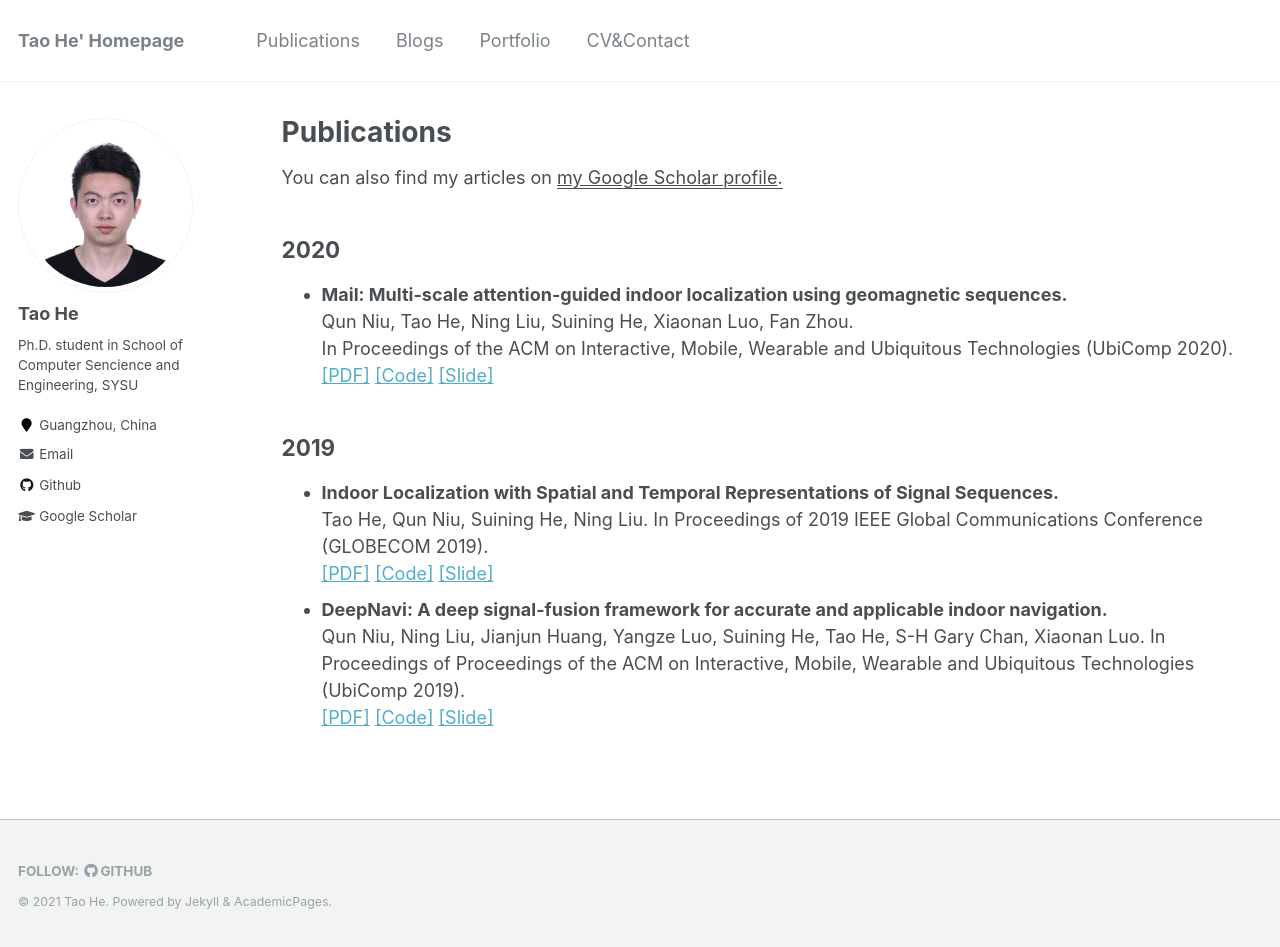
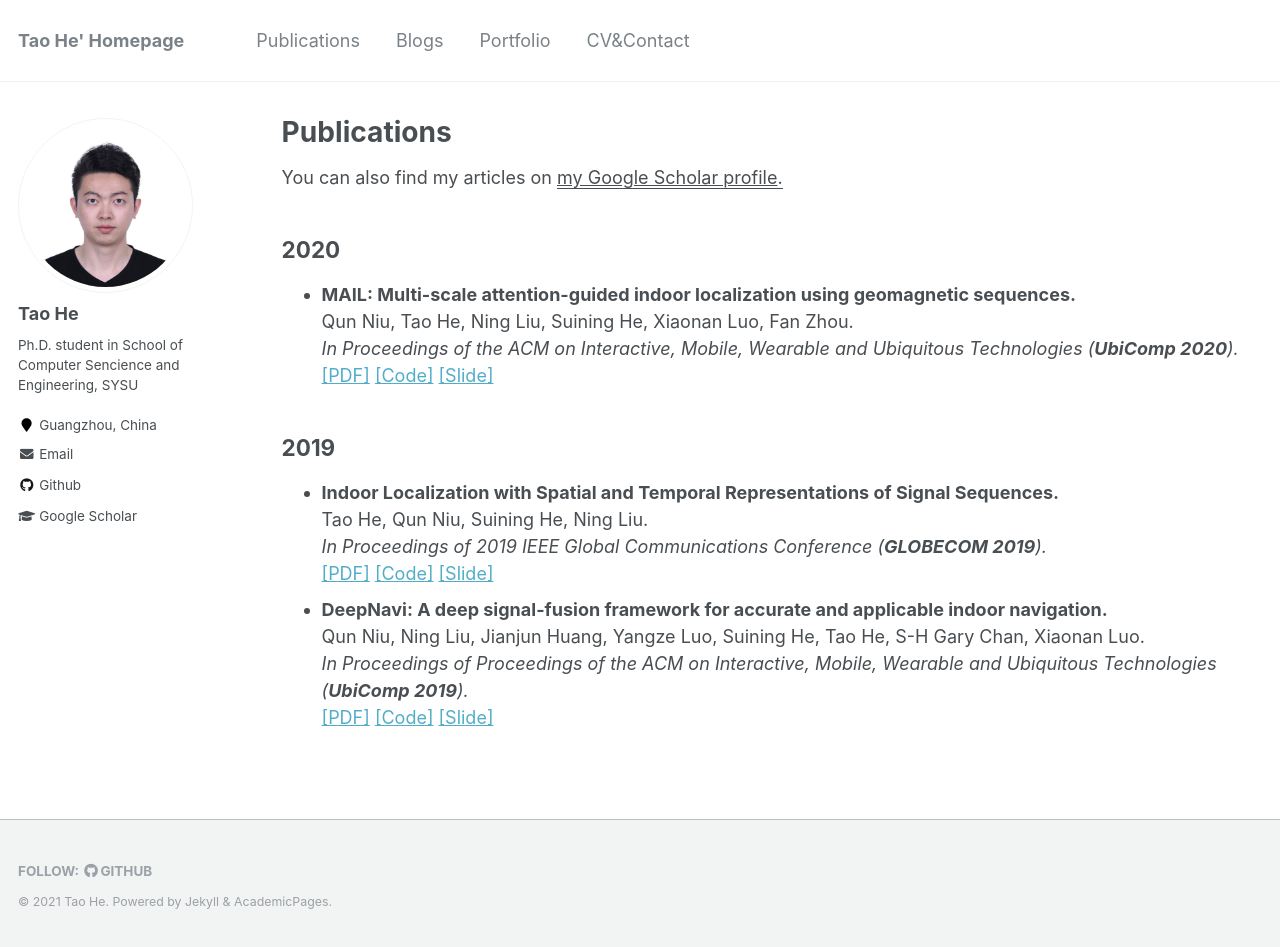
Before and after one commit to onewalnut/onewalnut.github.io, a Jekyll site: the page built from _pages/publications.md, in a window 1280 px wide and 947 px high. Built offline with Jekyll 4.4.1, drawn with Linux system fonts in a browser that asks for light colours; some of the changed lines change nothing that is shown.

Commit message:
update publications

```diff
--- a/_pages/publications.md
+++ b/_pages/publications.md
@@ -5,26 +5,22 @@
 author_profile: true
 ---
 
-{% if author.googlescholar %}
-  You can also find my articles on <u><a href="{{author.googlescholar}}">my Google Scholar profile</a>.</u>
-{% endif %}
-
 You can also find my articles on <u><a href="https://scholar.google.com/citations?user=ETHNJ0QAAAAJ&hl=zh-CN">my Google Scholar profile</a>.</u>
 
 2020
 --------
-* **Mail: Multi-scale attention-guided indoor localization using geomagnetic sequences.**
+* **MAIL: Multi-scale attention-guided indoor localization using geomagnetic sequences.**
   Qun Niu, Tao He, Ning Liu, Suining He, Xiaonan Luo, Fan Zhou.
-  In Proceedings of the ACM on Interactive, Mobile, Wearable and Ubiquitous Technologies (UbiComp 2020).
-  [[PDF]](http://academicpages.github.io/files/2020_MAIL Multi-Scale Attention-Guided Indoor Localization Using Geomagnetic Sequences.pdf)  [[Code]]()  [[Slide]]()
+  *In Proceedings of the ACM on Interactive, Mobile, Wearable and Ubiquitous Technologies (**UbiComp 2020**).*
+  [[PDF]](http://academicpages.github.io/files/2020_MAIL.pdf)  [[Code]]()  [[Slide]]()
 
 2019
 --------
 * **Indoor Localization with Spatial and Temporal Representations of Signal Sequences.**
   Tao He, Qun Niu, Suining He, Ning Liu.
-  In Proceedings of 2019 IEEE Global Communications Conference (GLOBECOM 2019).
-  [[PDF]](http://academicpages.github.io/files/2019_Indoor localization with spatial and temporal representations of signal sequences.pdf)  [[Code]]()  [[Slide]]()
+  *In Proceedings of 2019 IEEE Global Communications Conference (**GLOBECOM 2019**).*
+  [[PDF]](http://academicpages.github.io/files/2019_ST-Loc.pdf)  [[Code]]()  [[Slide]]()
 * **DeepNavi: A deep signal-fusion framework for accurate and applicable indoor navigation.**
   Qun Niu, Ning Liu, Jianjun Huang, Yangze Luo, Suining He, Tao He, S-H Gary Chan, Xiaonan Luo.
-  In Proceedings of Proceedings of the ACM on Interactive, Mobile, Wearable and Ubiquitous Technologies (UbiComp 2019).
-  [[PDF]](http://academicpages.github.io/files/2019_DeepNavi A Deep Signal-Fusion Framework for Accurate and Applicable Indoor Navigation.pdf)  [[Code]]()  [[Slide]]()
+  *In Proceedings of Proceedings of the ACM on Interactive, Mobile, Wearable and Ubiquitous Technologies (**UbiComp 2019**).*
+  [[PDF]](http://academicpages.github.io/files/2019_DeepNavi.pdf)  [[Code]]()  [[Slide]]()
```
Also changed, not shown: 7 other files.
